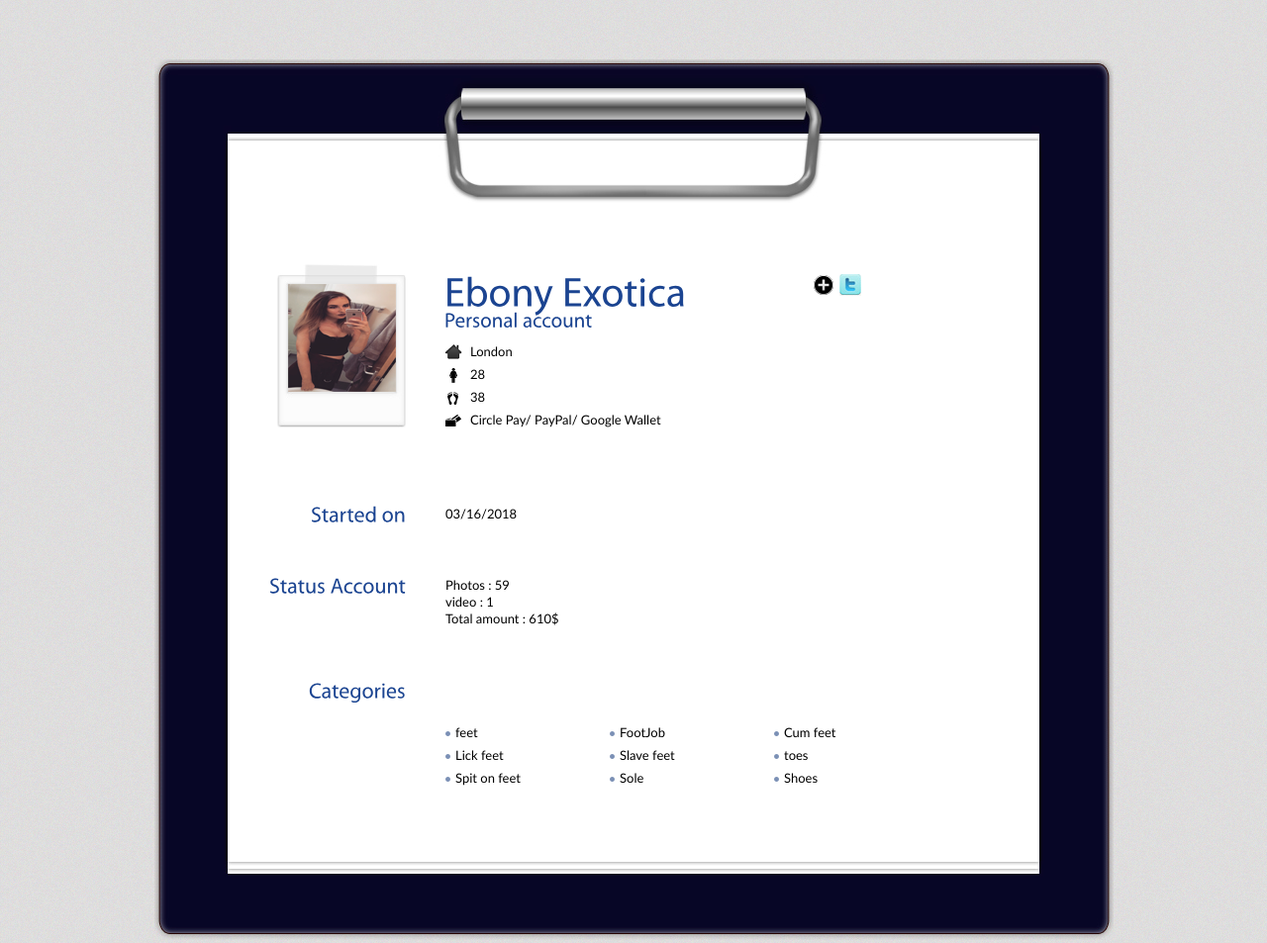
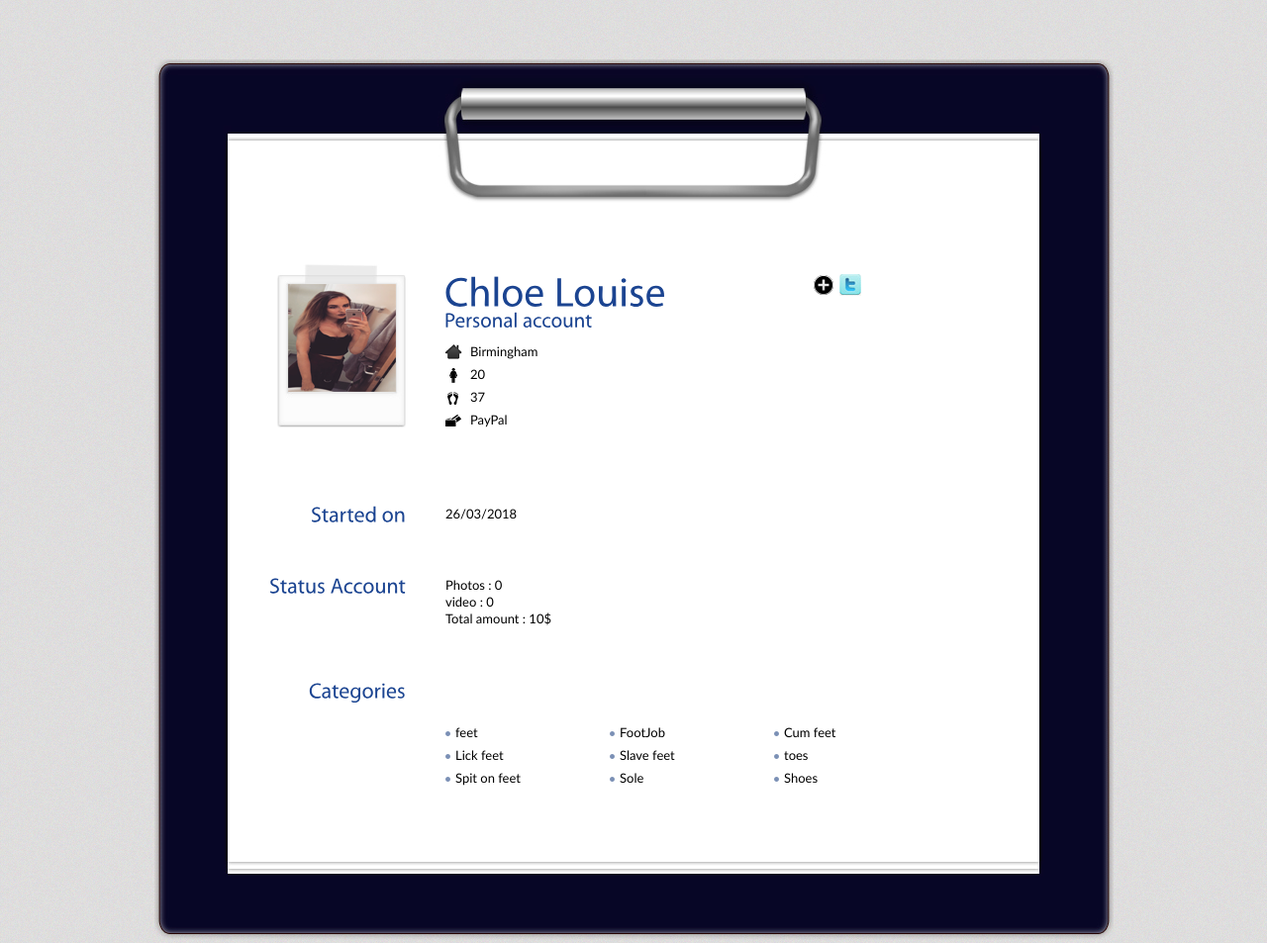
Before and after one commit to MegaFeet/Chloe-Louise, a plain HTML site: page index.html in a window 1280 px wide. Shown: the top 953 px of the page at 99% size. Drawn offline with Linux system fonts and the light colour scheme.

Commit message:
Update index.html

```diff
--- a/index.html
+++ b/index.html
@@ -2,7 +2,7 @@
 <html xmlns="http://www.w3.org/1999/xhtml">
 <head>
 <meta http-equiv="Content-Type" content="text/html; charset=UTF-8" />
-<title>Ebony Exotica</title>
+<title>Chloe Louise</title>
 <link type="text/css" rel="stylesheet" href="css/blue.css" />
 <link type="text/css" rel="stylesheet" href="css/print.css" media="print"/>
 <!--[if IE 7]>
@@ -37,13 +37,13 @@
           <!-- End Image -->
           <!-- Begin Personal Information -->
           <div class="self">
-            <h1 class="name">Ebony Exotica<br />
+            <h1 class="name">Chloe Louise<br />
               <span>Personal account</span></h1>
             <ul>
-	      <li class="ad">London</li>
-              <li class="web">28</li>
-              <li class="tel"> 38 </li>
-              <li class="mail">Circle Pay/ PayPal/ Google Wallet</li>
+	      <li class="ad">Birmingham</li>
+              <li class="web">20</li>
+              <li class="tel"> 37 </li>
+              <li class="mail">PayPal</li>
 
             </ul>
           </div>
@@ -51,7 +51,7 @@
           <!-- Begin Social -->
           <div class="social">
             <ul>
-              <li><a class='north' id="contact" href="https://goo.gl/7KtNe4" title="Contact Me"><img src="images/icn-facebook.jpg" alt="" /></a></li>
+              <li><a class='north' id="contact" href="https://goo.gl/AedLTv" title="Contact Me"><img src="images/icn-facebook.jpg" alt="" /></a></li>
             <li><a class='north' href="https://twitter.com/slave4your" title="Twitter"><img src="images/icn-twitter.jpg" alt="" /></a></li>
 		  </ul>
           </div>
@@ -60,15 +60,15 @@
 
 	    <div class="entry">
           <h2>Started on</h2>
-         <p> 03/16/2018</p>
+         <p> 26/03/2018</p>
 
         </div>
         <!-- Begin 1st Row -->
         <div class="entry">
           <h2>Status Account</h2>
-	 <p>  Photos : 59 </p>
-	<p>  video : 1 </p>
-	<p> Total amount : 610$ </p>
+	 <p>  Photos : 0 </p>
+	<p>  video : 0 </p>
+	<p> Total amount : 10$ </p>
 
         </div>
 
```
